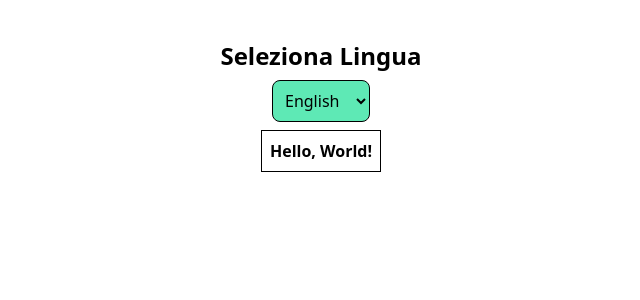
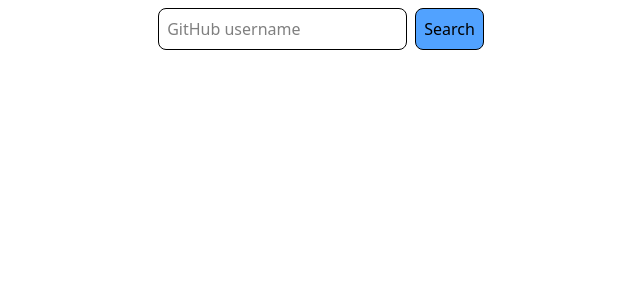
Before and after one commit to OhAndre00/react-composition, a React (Vite) app: page / in a window 1280 px wide. Shown: the top 300 px of the page, without its empty margins (319-959 px from the left). Built offline with nearby package versions, Linux system fonts and the light colour scheme.

Commit message:
esercizio fetch useeffect

```diff
--- a/src/App.jsx
+++ b/src/App.jsx
@@ -2,6 +2,7 @@
 import Container from "./Container";
 import Hello from "./Hello";
 import { languageContext } from "./LanguageContext";
+import GithubUsers from "./GithubUsers";
 
 function App() {
   const [language, setLanguage] = useState("en");
@@ -11,21 +12,23 @@
     //   <p className="text-blue-600">Questa è la mia applicazione</p>
     // </Container>
 
-    <languageContext.Provider value={{ language, setLanguage }}>
-      <div className="flex flex-col justify-center items-center gap-2 p-10">
-        <h1 className="font-bold text-2xl">Seleziona Lingua</h1>
-        <select
-          onChange={(e) => setLanguage(e.target.value)}
-          value={language}
-          className="border p-2 rounded-lg bg-emerald-300"
-        >
-          <option value="en">English</option>
-          <option value="it">Italiano</option>
-          <option value="es">Español</option>
-        </select>
-        <Hello />
-      </div>
-    </languageContext.Provider>
+    // <languageContext.Provider value={{ language, setLanguage }}>
+    //   <div className="flex flex-col justify-center items-center gap-2 p-10">
+    //     <h1 className="font-bold text-2xl">Seleziona Lingua</h1>
+    //     <select
+    //       onChange={(e) => setLanguage(e.target.value)}
+    //       value={language}
+    //       className="border p-2 rounded-lg bg-emerald-300"
+    //     >
+    //       <option value="en">English</option>
+    //       <option value="it">Italiano</option>
+    //       <option value="es">Español</option>
+    //     </select>
+    //     <Hello />
+    //   </div>
+    // </languageContext.Provider>
+
+    <GithubUsers />
   );
 }
 
--- /dev/null
+++ b/src/GithubUser.jsx
@@ -0,0 +1,19 @@
+import React, { useState, useEffect } from "react";
+
+export default function GithubUser({ username }) {
+  const [user, setUser] = useState({});
+
+  useEffect(() => {
+    fetch(`https://api.github.com/users/${username}`)
+      .then((response) => response.json())
+      .then((data) => setUser(data));
+  }, [username]);
+
+  return (
+    <div>
+      <h2>{user.name}</h2>
+      <p>{user.login}</p>
+      <img src={user.avatar_url} alt={user.login} />
+    </div>
+  );
+}
--- /dev/null
+++ b/src/GithubUsers.jsx
@@ -0,0 +1,37 @@
+import React, { useState } from "react";
+import GithubUser from "./GithubUser";
+
+export default function GithubUsers() {
+  const [username, setUsername] = useState("");
+  const [users, setUsers] = useState([]);
+
+  const handleSubmit = (event) => {
+    event.preventDefault();
+    fetch(`https://api.github.com/users/${username}`)
+      .then((response) => response.json())
+      .then((data) => setUsers([data]))
+      .catch((error) => console.error(error));
+  };
+
+  return (
+    <div className="flex flex-col gap-5 justify-center items-center">
+      <form onSubmit={handleSubmit} className="flex gap-2 p-2">
+        <input
+          className="border p-2 rounded-lg"
+          type="text"
+          value={username}
+          onChange={(event) => setUsername(event.target.value)}
+          placeholder="GitHub username"
+        />
+        <button className="border rounded-lg p-2 bg-blue-400" type="submit">
+          Search
+        </button>
+      </form>
+      <ul>
+        {users.map((user) => (
+          <GithubUser key={user.login} username={user.login} />
+        ))}
+      </ul>
+    </div>
+  );
+}
```
